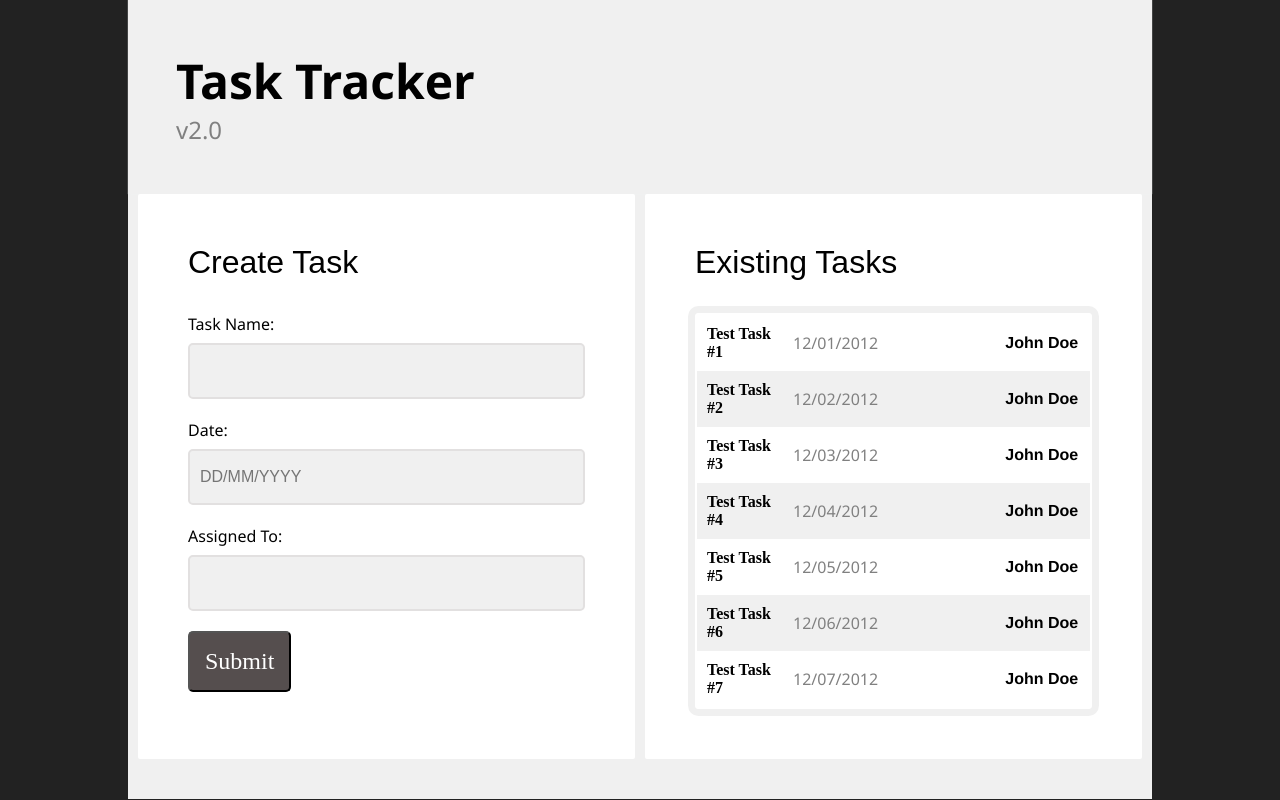
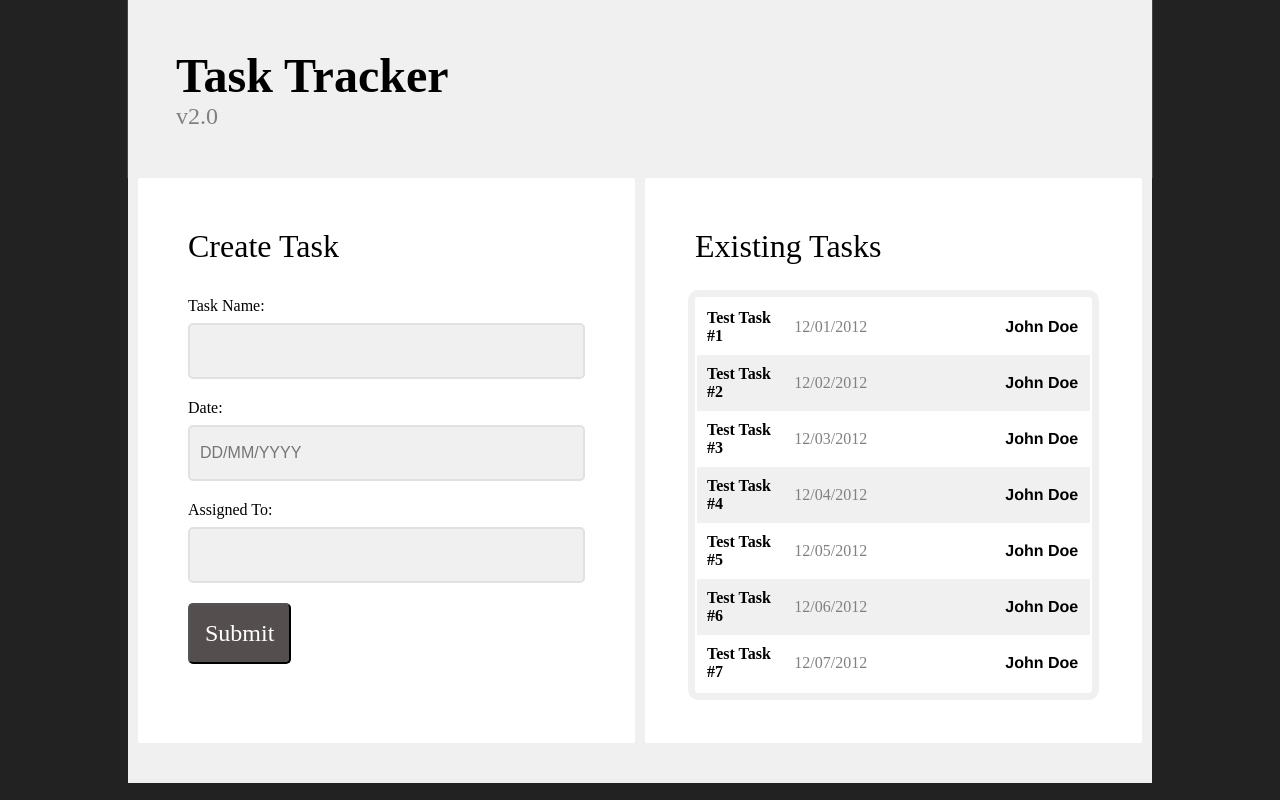
Before and after one commit to monicapamidi/Task--Tracker, a plain HTML site: page index.html in a window 1280 px wide. Drawn offline with nearby package versions, Linux system fonts and the light colour scheme.

Commit message:
styles changes in css

```diff
--- a/style.css
+++ b/style.css
@@ -6,7 +6,7 @@
 html, body{
     height: 100%;
 }
-/* set the black background for the whole body */
+/*black background for the whole body */
 body {
     background-color: #222222;
 }
@@ -26,7 +26,7 @@ header {
     font-size: 3rem;
 }
 .header {
-    font-family: 'Segoe UI';
+    font-family: 'sans-serif';
     padding: 3rem;
     background-color: #F0F0F0;
     box-shadow: 0px 0px 1px 0px #EBF0F2;
@@ -46,7 +46,7 @@ section {
     overflow-y:scroll;
 }
 .outputtable .Existing-task p, .form-header p{
-    font-family: 'Arial', Helvetica, sans-serif;
+    font-family: 'Times New Roman', Times, serif;
 }
 .form-header,
 .Existing-task {
@@ -65,17 +65,17 @@ section {
     margin: 0px 5px 0px 0px;
 }
 .input-form {
-    font-family: 'Segoe UI';
+    font-family: 'sans-serif';
 }
-/* style the form element */
+/* style for the form element */
 .input-form-el {
     margin-bottom: 20px;
 }
-/* style the label */
+/* style fro the label */
 .input-form-element label {
     font-size: 1.2rem;
 }
-/* style the input in the class */
+/* style fror the input in the class */
 .input-form-el input {
     border: 2px solid #e2e0e0;
     background-color: #F0F0F0;
@@ -115,22 +115,22 @@ section {
     padding: 10px;
     /* font-size: 1.2rem; */
 }
-/* set the widths for the name col */
+/* sets the widths for the name column */
 .outputtable table tr td:nth-child(1) {
     width: 8em;
 }
-/* set the widths for the date col */
+/* sets the widths for the date column */
 .outputtable table tr td:nth-child(2) {
     width: 18rem;
-    font-family: 'Segoe UI', Tahoma, Geneva, Verdana, sans-serif;
+    font-family: 'sans-serif', Tahoma, Geneva, Verdana,;
     padding: 0px;
 }
-/* set the widths for the assignedTo col */
+/* set the widths for the assignedTo column */
 .outputtable table tr td:nth-child(3) {
     font-family: 'Franklin Gothic Medium', 'Arial Narrow', Arial, sans-serif;
     width:6rem;
 }
-/* to achieve the striped effect */
+/* to show the stripe effect for table rows */
 .outputtable table tr td:nth-child(2n) {
     color: gray;
 }
```
